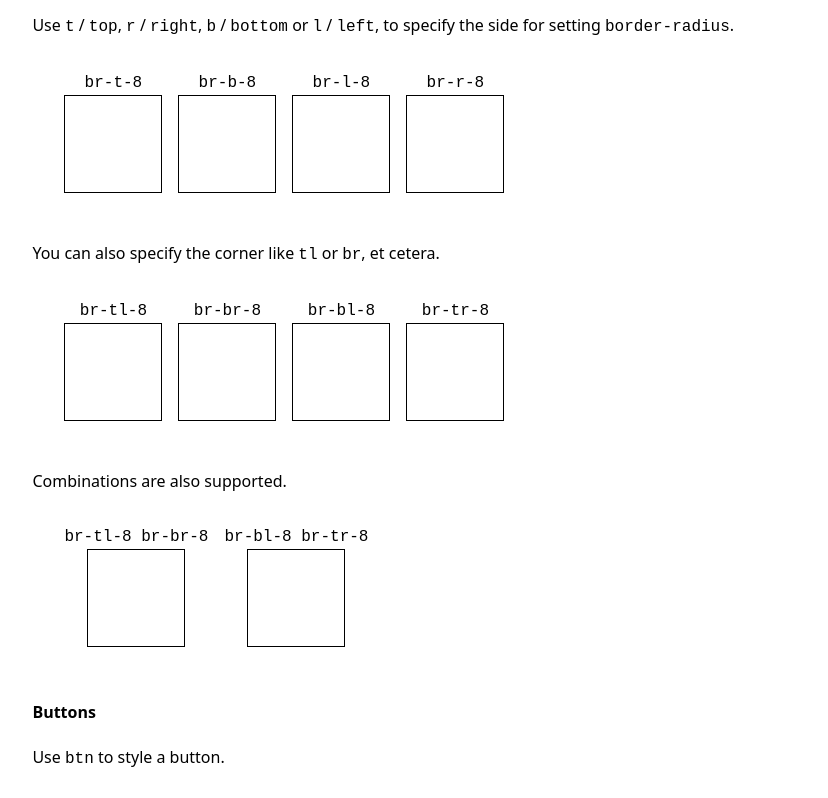
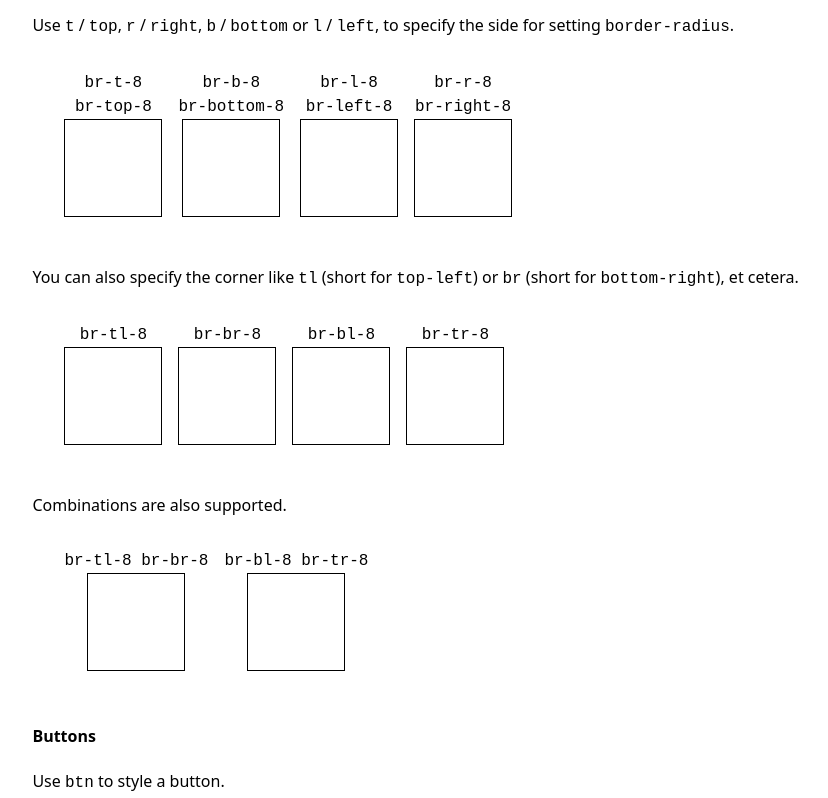
Before and after one commit to MaikoTan/unocss-preset-marumaru, a website built with Vite: page index.html in a window 1280 px wide. Shown: the part 1646-2444 px from the top of the page, without its empty margins (150-978 px from the left). Built offline with nearby package versions, Linux system fonts and the light colour scheme.

Commit message:
docs: improve docs for flex series

```diff
--- a/index.html
+++ b/index.html
@@ -12,7 +12,7 @@
     />
   </head>
 
-  <body class="bg-white font-sans m-0 py-6 px-4 antialiased w-100ch mx-auto">
+  <body class="bg-white font-sans m-0 py-6 px-4 antialiased prose max-w-100ch mx-auto">
     <main class="mx-auto text-base">
       <div id="readme"></div>
 
@@ -50,27 +50,31 @@
       <div class="border-4 border-gray-200 rounded-lg px-8 py-4 flex gap-4">
         <div class="flex flex-col items-center">
           <code class="!ws-normal before:-ml-1ch">br-t-8</code>
+          <code class="!ws-normal before:-ml-1ch">br-top-8</code>
           <div class="mb-4 h-24 w-24 b-1 b-black b-solid br-t-8"></div>
         </div>
 
         <div class="flex flex-col items-center">
           <code class="!ws-normal before:-ml-1ch">br-b-8</code>
+          <code class="!ws-normal before:-ml-1ch">br-bottom-8</code>
           <div class="mb-4 h-24 w-24 b-1 b-black b-solid br-b-8"></div>
         </div>
 
         <div class="flex flex-col items-center">
           <code class="!ws-normal before:-ml-1ch">br-l-8</code>
+          <code class="!ws-normal before:-ml-1ch">br-left-8</code>
           <div class="mb-4 h-24 w-24 b-1 b-black b-solid br-l-8"></div>
         </div>
 
         <div class="flex flex-col items-center">
           <code class="!ws-normal before:-ml-1ch">br-r-8</code>
+          <code class="!ws-normal before:-ml-1ch">br-right-8</code>
           <div class="mb-4 h-24 w-24 b-1 b-black b-solid br-r-8"></div>
         </div>
       </div>
 
       <p>
-        You can also specify the corner like <code>tl</code> or <code>br</code>, et cetera.
+        You can also specify the corner like <code>tl</code> (short for <code>top-left</code>) or <code>br</code> (short for <code>bottom-right</code>), et cetera.
       </p>
 
       <div class="border-4 border-gray-200 rounded-lg px-8 py-4 flex gap-4">
@@ -196,6 +200,10 @@
 
       <p>Use <code>flex</code> series to specify how your elements arranged in just one class.</p>
 
+      <p>Classes can be <code>flex-{x}-{y}</code> or <code>flex-col-{x}-{y}</code> while <code>x</code> can be <code>justify</code> and <code>y</code> can be <code>items</code> series.</p>
+
+      <p>For example, <code>flex-between-end</code> is a shortcut of <code>flex justify-between items-end</code>. <code>flex-center</code> is a shortcut of <code>flex justify-center items-center</code>.</p>
+
       <div class="border-4 border-gray-200 rounded-lg px-8 py-4 flex gap-4">
         <div class="flex flex-col items-center">
           <code class="!ws-normal before:-ml-1ch">flex-center</code>
```
